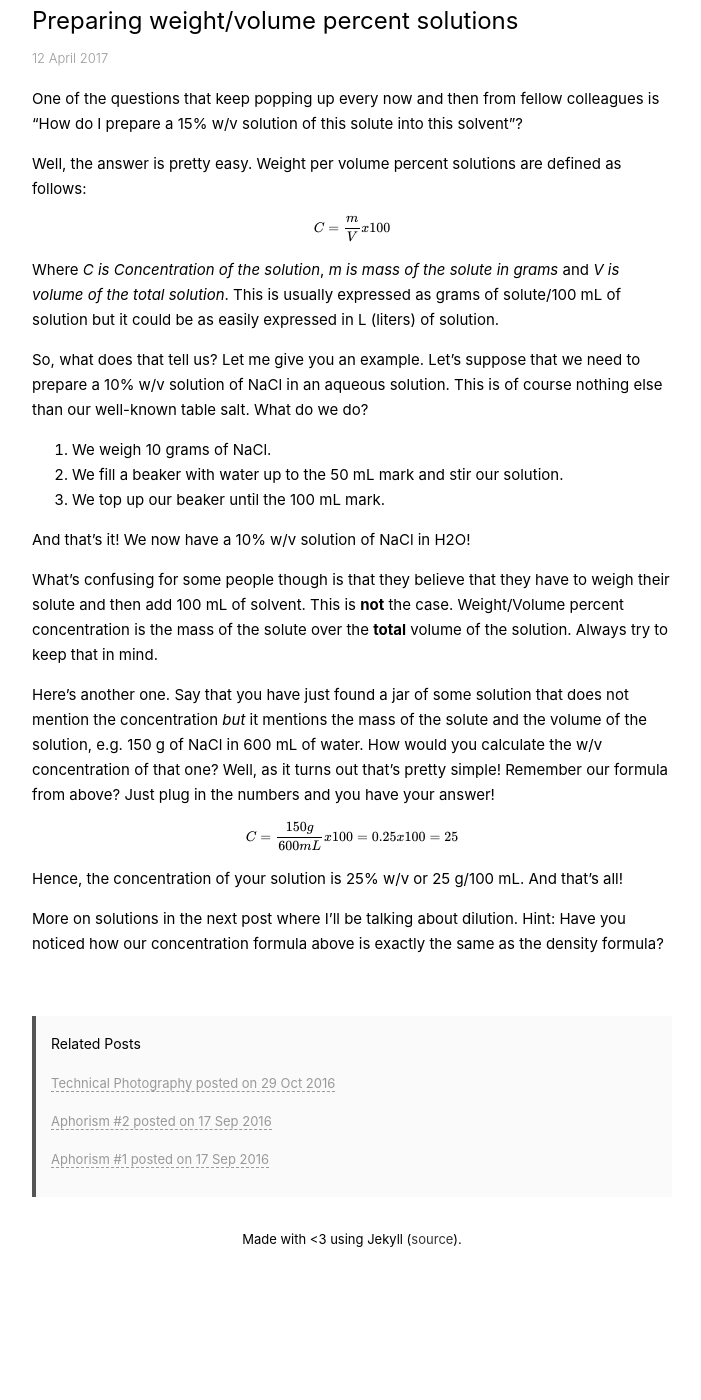
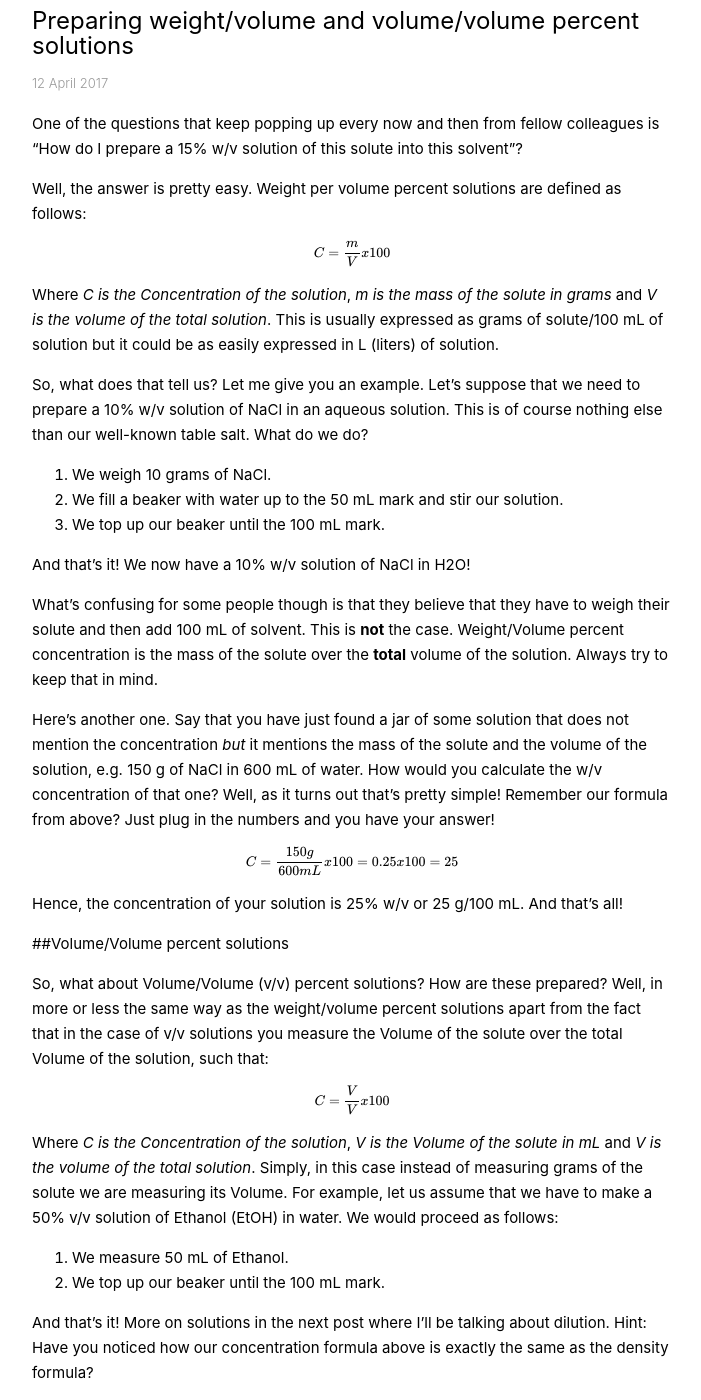
Before and after one commit to pgalatis/pgalatis.github.io, a Jekyll site: the page built from _posts/2017-04-12-preparing_weight_volume_percent_solutions.md, in a window 1280 px wide and 1400 px high, scrolled down 297 px. Shown: the whole window, without its empty margins (288-989 px from the left). Built offline with Jekyll 4.4.1, drawn with Linux system fonts in a browser that asks for light colours; nearby versions of some CDN libraries; formulas are drawn with MathJax 3; before the commit the page ends 1618 px from its top, so only the background shows below that.

Commit message:
Update 2017-04-12-preparing_weight_volume_percent_solutions.md

```diff
--- a/_posts/2017-04-12-preparing_weight_volume_percent_solutions.md
+++ b/_posts/2017-04-12-preparing_weight_volume_percent_solutions.md
@@ -1,6 +1,6 @@
 ---
 layout: post
-title:  "Preparing weight/volume percent solutions"
+title:  "Preparing weight/volume and volume/volume percent solutions"
 date:   2017-04-12 14:30:00 +0000
 ---
 
@@ -14,7 +14,7 @@
 \end{equation}
 $$
 
-Where *C is Concentration of the solution*, *m is mass of the solute in grams* and *V is volume of the total solution*. This is usually expressed as grams of solute/100 mL of solution but it could be as easily expressed in L (liters) of solution.
+Where *C is the Concentration of the solution*, *m is the mass of the solute in grams* and *V is the volume of the total solution*. This is usually expressed as grams of solute/100 mL of solution but it could be as easily expressed in L (liters) of solution.
 
 <!--more-->
 
@@ -38,4 +38,19 @@
 
 Hence, the concentration of your solution is 25% w/v or 25 g/100 mL. And that's all!
 
-More on solutions in the next post where I'll be talking about dilution. Hint: Have you noticed how our concentration formula above is exactly the same as the density formula?
+##Volume/Volume percent solutions
+
+So, what about Volume/Volume (v/v) percent solutions? How are these prepared? Well, in more or less the same way as the weight/volume percent solutions apart from the fact that in the case of v/v solutions you measure the Volume of the solute over the total Volume of the solution, such that:
+
+$$
+\begin{equation}
+C = \frac{V}{V} x 100
+\end{equation}
+$$
+
+Where *C is the Concentration of the solution*, *V is the Volume of the solute in mL* and *V is the volume of the total solution*. Simply, in this case instead of measuring grams of the solute we are measuring its Volume. For example, let us assume that we have to make a 50% v/v solution of Ethanol (EtOH) in water. We would proceed as follows:
+
+1. We measure 50 mL of Ethanol.
+2. We top up our beaker until the 100 mL mark.
+
+And that's it! More on solutions in the next post where I'll be talking about dilution. Hint: Have you noticed how our concentration formula above is exactly the same as the density formula?
```
